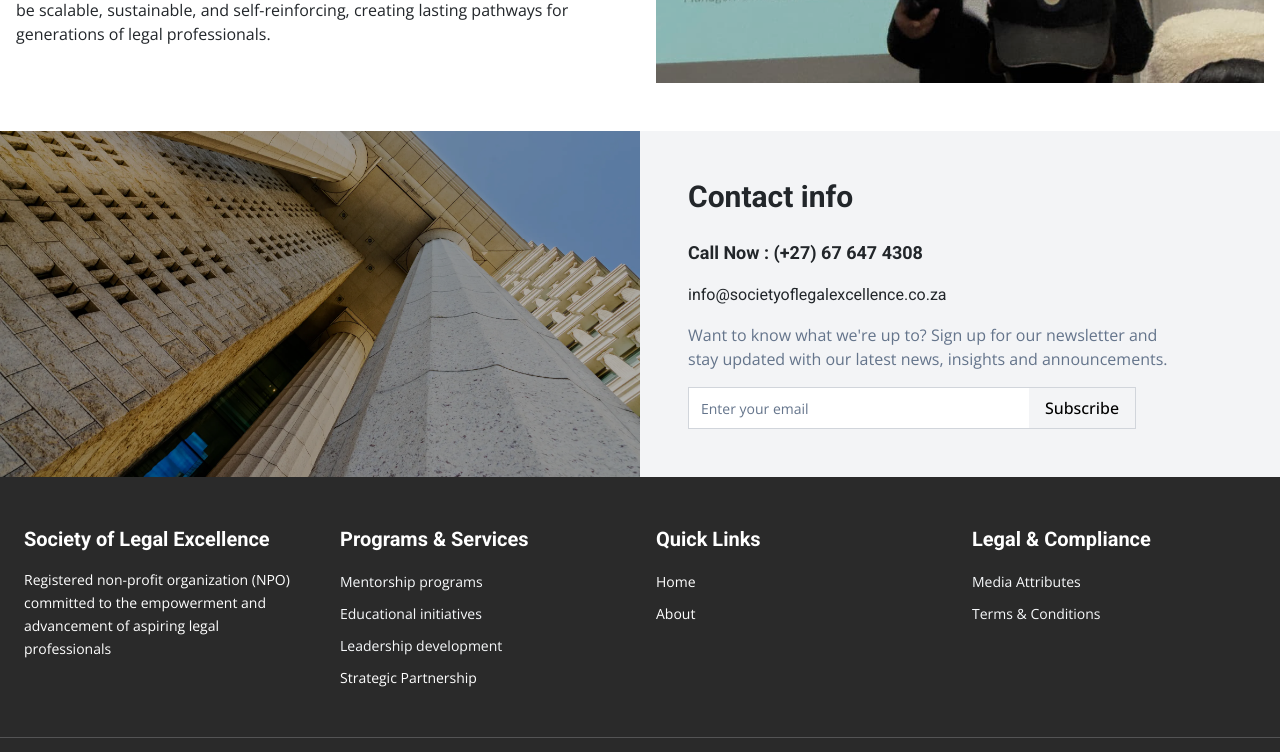
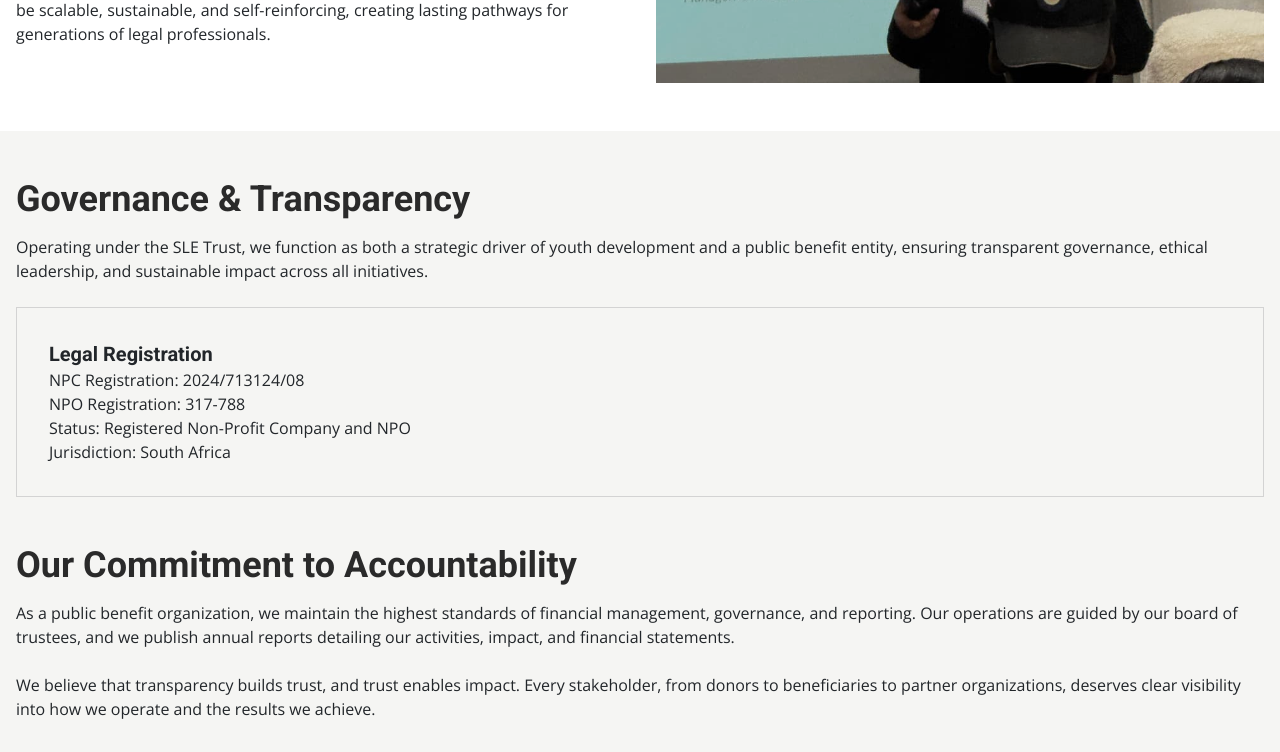
Before and after one commit to Tshabalala-Thabo/society-of-legal-excellence, a Next.js app: page /about in a window 1280 px wide. Shown: the part 820-1572 px from the top of the page. Built offline with nearby package versions, Linux system fonts and the light colour scheme.

Commit message:
feat(about): add governance and transparency section to about page
Add new section displaying legal registration details and commitment to accountability to enhance transparency for stakeholders.

```diff
--- a/app/about/page.tsx
+++ b/app/about/page.tsx
@@ -8,6 +8,7 @@ import { PartnersBanner } from "@/components/partners-banner";
 import { Input } from "@/components/ui/input";
 import Link from "next/link"
 import Footer from "@/components/footer";
+import { Car } from "lucide-react";
 
 export default function Home() {
   const programs = [
@@ -118,6 +119,27 @@ export default function Home() {
           <div className="absolute inset-0 bg-black/10" />
         </div>
       </section>
+      <section className="bg-[#F5F5F3]">
+        <div className="container mx-auto px-4 py-12">
+          <h2 className="text-3xl lg:text-4xl  font-bold text-[#2a2a2a] mb-3 lg:mb-4">Governance & Transparency</h2>
+          <p className="mb-6">Operating under the SLE Trust, we function as both a strategic driver of youth development and a public benefit entity, ensuring transparent governance, ethical leadership, and sustainable impact across all initiatives.
+          </p>
+          <div className="border border-[#D3D3D3] p-8">
+            <h4 className="text-sm sm:text-base md:text-xl font-bold">Legal Registration
+            </h4>
+            <p><span>NPC Registration:</span> 2024/713124/08</p>
+            <p><span>NPO Registration:</span> 317-788</p>
+            <p><span>Status:</span> Registered Non-Profit Company and NPO</p>
+            <p><span>Jurisdiction:</span> South Africa</p>
+          </div>
+          <h2 className="text-3xl lg:text-4xl  font-bold text-[#2a2a2a] mt-12 mb-3 lg:mb-4">Our Commitment to Accountability</h2>
+          <p className="mb-6">As a public benefit organization, we maintain the highest standards of financial management, governance, and reporting. Our operations are guided by our board of trustees, and we publish annual reports detailing our activities, impact, and financial statements.
+          </p>
+          <p>We believe that transparency builds trust, and trust enables impact. Every stakeholder, from donors to beneficiaries to partner organizations, deserves clear visibility into how we operate and the results we achieve.</p>
+          <div>
+          </div>
+        </div>
+      </section>
       <Footer />
     </main>
   );
```
